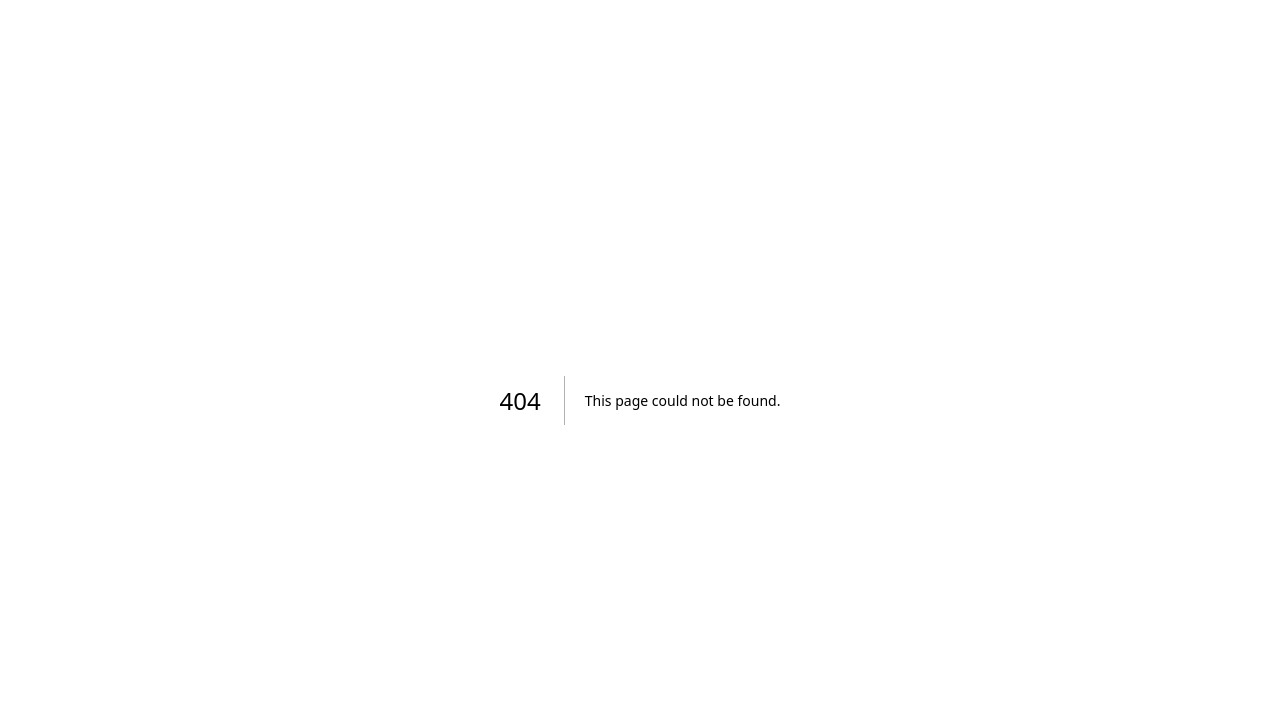
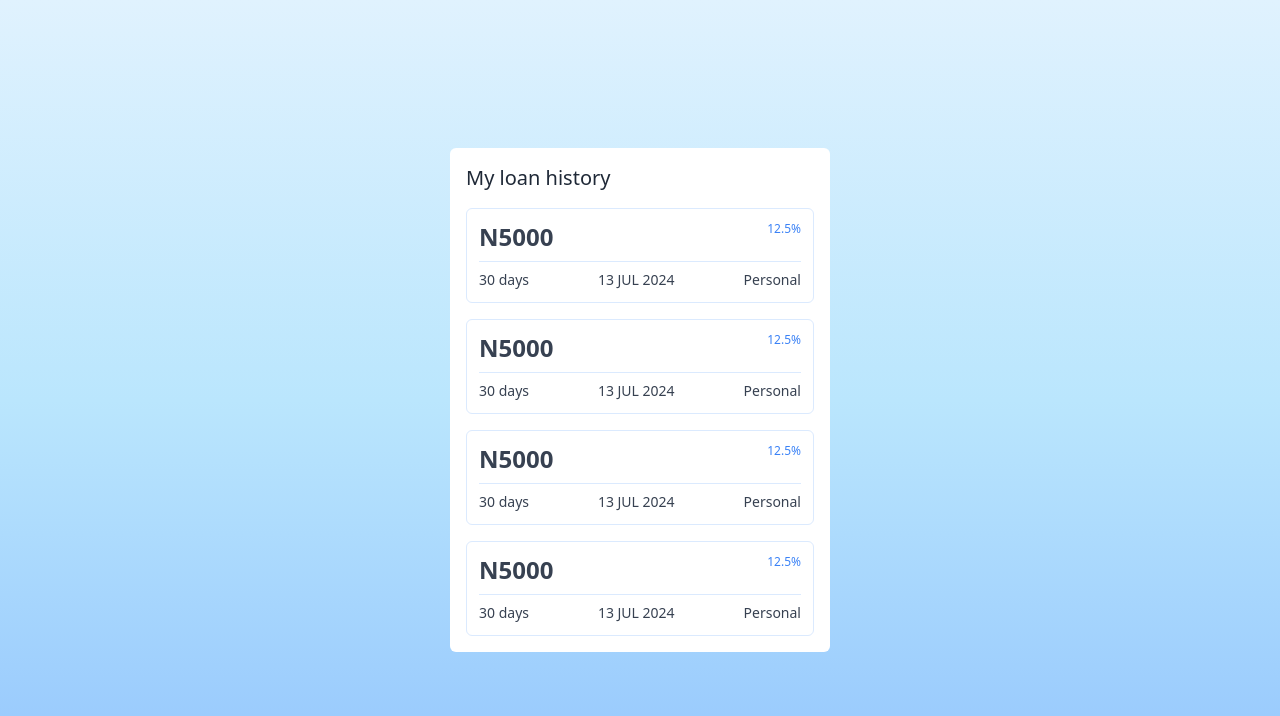
Before and after one commit to earlycodetech/bills, a Next.js app: page /dashboard/history in a window 1280 px wide. Before the commit this address had no page. Shown: the top 716 px of the page. Built offline with nearby package versions, Linux system fonts and the light colour scheme.

Commit message:
history data tab

```diff
--- /dev/null
+++ b/app/dashboard/history/page.js
@@ -0,0 +1,23 @@
+import { HistoryTab } from "@/components/HistoryTab"
+
+//delete this later
+const dummy = [1,2,3,4];
+
+export default function History () {
+    return (
+        <main className="min-h-screen flex justify-center items-center bg-gradient-to-b from-sky-100 via-sky-200 to-blue-300">
+            <div className="w-[380px] min-h-[400px] bg-white rounded-md p-4">
+                <h1 className="text-xl text-gray-800 mb-4">My loan history</h1>
+                <div className="flex flex-col gap-4">
+                    {dummy.map(loan => <HistoryTab
+                    amount={5000}
+                    rate={12.5}
+                    duration={30}
+                    date="13 JUL 2024"
+                    type="Personal"
+                    key={loan}/>)}
+                </div>
+            </div>
+        </main>
+    )
+}
--- a/app/dashboard/page.js
+++ b/app/dashboard/page.js
@@ -1,3 +1,4 @@
+import Image from "next/image";
 
 export default function Dashboard () {
     return (
@@ -6,6 +7,8 @@
             <p>Propose a UI design</p>
             <p>Build the UI</p>
             <p>Propose possible changes</p>
+
+            <Image width={480} height={240} src="/sample_2.png" alt="a screenshot"/>
         </main>
     )
 }
--- /dev/null
+++ b/components/HistoryTab.js
@@ -0,0 +1,17 @@
+
+export function HistoryTab({amount,rate,duration,date,type}) {
+    return (
+        <div className="flex flex-col border border-blue-100 rounded-md p-3">
+            <ul className="flex justify-between border-b border-blue-100 pb-2">
+                <li className="font-bold text-2xl text-gray-700">N{amount}</li>
+                <li className="text-xs text-blue-500">{rate}%</li>
+            </ul>
+
+            <ul className="flex justify-between items-center pt-2">
+                <li className="text-sm text-gray-700">{duration} days</li>
+                <li className="text-sm text-gray-700">{date}</li>
+                <li className="text-sm text-gray-700">{type}</li>
+            </ul>
+        </div>
+    )
+}
```
Also changed, not shown: public/sample_2.png (added).
